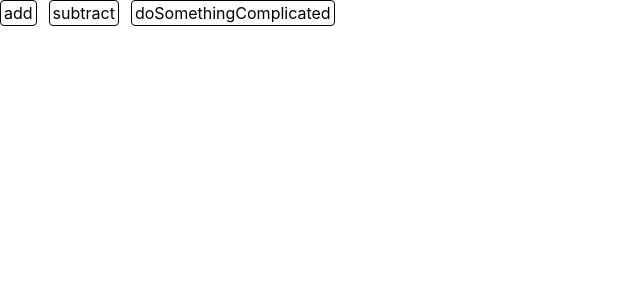
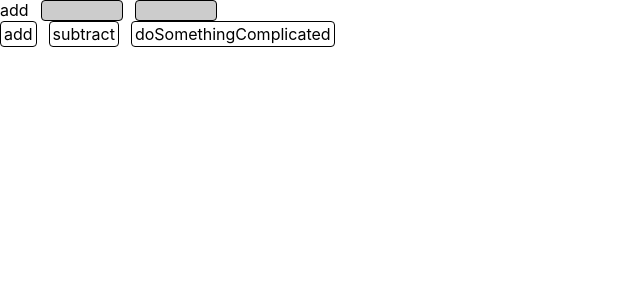
Before and after one commit to sheilainsr/ks-expression-project, a React (Create React App) app: page / in a window 1280 px wide. Shown: the top 300 px of the page, without its empty margins (0-640 px from the left). Built offline with nearby package versions, Linux system fonts and the light colour scheme.

Commit message:
hard coded example
hardcoded example without drag and drop using mainPage element with hardcoded function list and expression elements

```diff
--- a/src/index.js
+++ b/src/index.js
@@ -5,6 +5,7 @@ import App from './App';
 import * as serviceWorker from './serviceWorker';
 import Expression from './expression';
 import FunctionList from './functionList';
+import MainPage from './mainPage';
 
 //ReactDOM.render(<App />, document.getElementById('root'));
 
@@ -19,7 +20,9 @@ numArgs:2},
 numArgs:0}
 ];
 
-ReactDOM.render(<FunctionList functions = {functionNames}></FunctionList>,document.getElementById('root'));
+var expression={name:"add", numArgs:2}
+
+ReactDOM.render(<MainPage functionList={functionNames} expression={expression} >  </MainPage>,document.getElementById('root'));
 
 // If you want your app to work offline and load faster, you can change
 // unregister() to register() below. Note this comes with some pitfalls.
--- /dev/null
+++ b/src/mainPage.js
@@ -0,0 +1,23 @@
+import React from 'react';
+import './mainPage.css';
+import Expression from './expression';
+import FunctionList from './functionList';
+
+class MainPage extends React.Component {
+    constructor(props) {
+      super(props);
+    }
+
+    render() {
+        return <div>
+            <div>
+               <Expression name ={this.props.expression.name} numArgs={this.props.expression.numArgs}></Expression>
+            </div>
+            <div>
+            <FunctionList functions={this.props.functionList}></FunctionList>
+            </div>
+        </div>;
+    }
+    }
+
+export default MainPage;
```
Also changed, not shown: src/mainPage.css (added).
